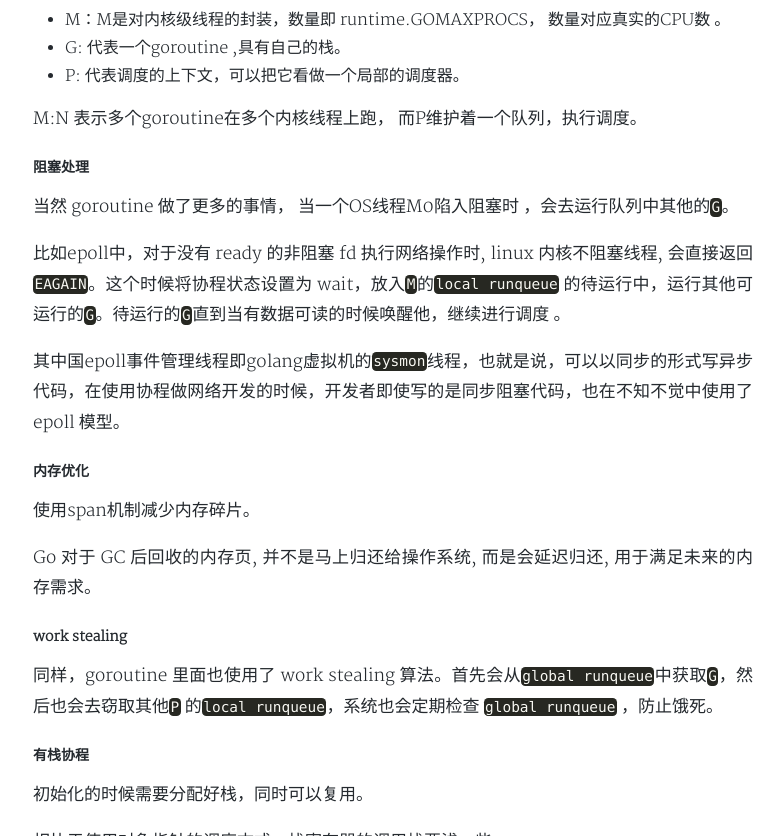
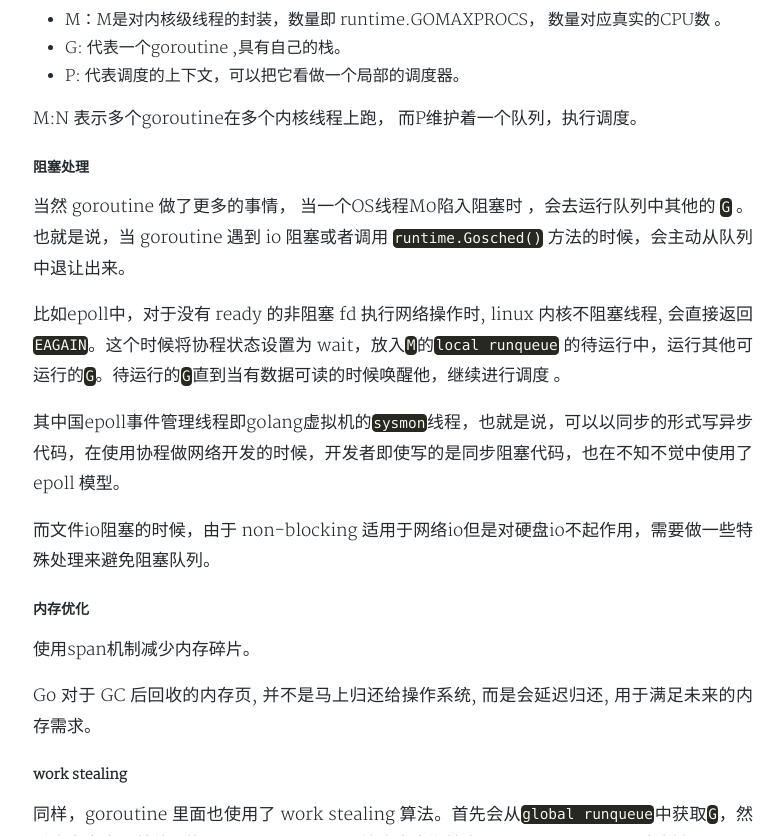
Before and after one commit to ica10888/ica10888.github.io, a Jekyll site: the page built from _posts/2019-12-31-advanced java （五） 协程.md, in a window 1280 px wide and 900 px high, scrolled down 15596 px, cut to the strip 64-900 px from the top of the window. Shown: the whole strip, without its empty margins (247-1031 px from the left). Built offline with Jekyll 4.4.1, drawn with Linux system fonts in a browser that asks for light colours; nearby versions of some CDN libraries; a style sheet for code colours, icons or effects is not loaded.

Commit message:
Update 2019-12-31-advanced java （五） 协程.md

```diff
--- a/_posts/2019-12-31-advanced java （五） 协程.md
+++ b/_posts/2019-12-31-advanced java （五） 协程.md
@@ -584,11 +584,13 @@ Quasar无法处理这种情况，使用Quasar库的时候要避免这种情况
 
 ##### 阻塞处理
 
-当然 goroutine 做了更多的事情， 当一个OS线程M0陷入阻塞时 ，会去运行队列中其他的`G`。
+当然 goroutine 做了更多的事情， 当一个OS线程M0陷入阻塞时 ，会去运行队列中其他的 `G` 。也就是说，当 goroutine 遇到 io 阻塞或者调用 `runtime.Gosched()` 方法的时候，会主动从队列中退让出来。
 
 比如epoll中，对于没有 ready 的非阻塞 fd 执行网络操作时, linux 内核不阻塞线程, 会直接返回 `EAGAIN`。这个时候将协程状态设置为 wait，放入`M`的`local runqueue` 的待运行中，运行其他可运行的`G`。待运行的`G`直到当有数据可读的时候唤醒他，继续进行调度 。
 
 其中国epoll事件管理线程即golang虚拟机的`sysmon`线程，也就是说，可以以同步的形式写异步代码，在使用协程做网络开发的时候，开发者即使写的是同步阻塞代码，也在不知不觉中使用了 epoll 模型。
+
+而文件io阻塞的时候，由于 non-blocking 适用于网络io但是对硬盘io不起作用，需要做一些特殊处理来避免阻塞队列。
 
 ##### 内存优化
 
```
